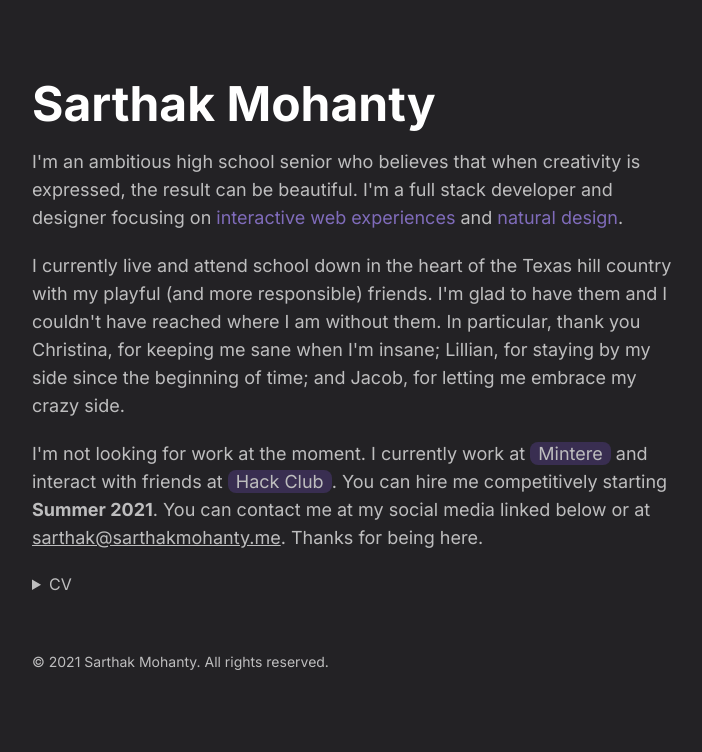
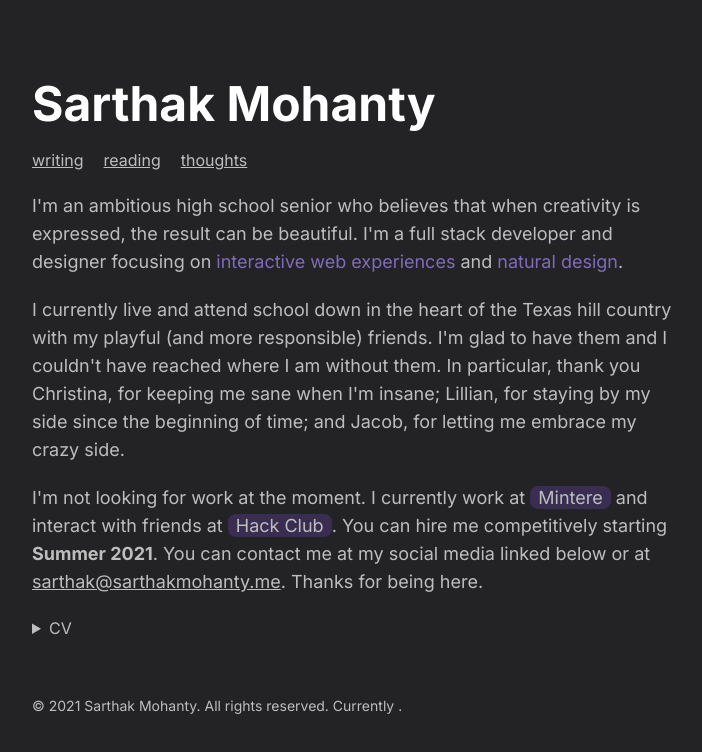
Before and after one commit to sarthaktexas/website-v3, a Next.js app: page / in a window 1280 px wide. Shown: the top 752 px of the page, without its empty margins (288-990 px from the left). Built offline with nearby package versions, Linux system fonts and the light colour scheme; no server answers.

Commit message:
✨ footer has live status from HC slack

```diff
--- a/components/Footer.js
+++ b/components/Footer.js
@@ -1,7 +1,13 @@
+import useSWR from 'swr'
+import fetcher from '../lib/fetcher'
+
 export default function Footer() {
+
+    const { data } = useSWR('/api/status', fetcher);
+
     return (
         <div className="mt-4 text-sm opacity-70">
-            &copy; {new Date().getFullYear()} Sarthak Mohanty. All rights reserved.
+            &copy; {new Date().getFullYear()} Sarthak Mohanty. All rights reserved. Currently {data?.status}{data?.status.charAt(data?.status.length - 1) === '.' ? '' : '.'}
         </div>
     )
 }
--- /dev/null
+++ b/components/Nav.js
@@ -0,0 +1,26 @@
+import Link from 'next/link'
+
+export default function Nav() {
+
+    const links = [
+        { href: 'https://medium.com/@sarthaktexas', label: 'writing' },
+        { href: '/', label: 'reading' },
+        { href: '/', label: 'thoughts'}
+    ]
+
+    return (
+        <nav>
+            <ul className="flex flex-wrap space-x-5 mt-6 sm:mt-0">
+                {links.map(({ href, label }) => (
+                    <li key={`${href}${label}`} className="list-none pointer-events-auto p-0 m-0">
+                        <Link href={href}>
+                            <a className="underline">
+                                {label}
+                            </a>
+                        </Link>
+                    </li>
+                ))}
+            </ul>
+        </nav>
+    )
+}
--- /dev/null
+++ b/lib/fetcher.js
@@ -0,0 +1,4 @@
+export default async function Fetcher(...args) {
+    const res = await fetch(...args);
+    return res.json();
+}
--- a/package.json
+++ b/package.json
@@ -9,10 +9,12 @@
   },
   "dependencies": {
     "autoprefixer": "^10.2.3",
+    "axios": "^0.21.1",
     "next": "10.0.5",
     "postcss": "^8.2.4",
     "react": "17.0.1",
     "react-dom": "17.0.1",
+    "swr": "^0.4.0",
     "tailwindcss": "^2.0.2"
   }
 }
--- a/pages/api/hello.js
+++ /dev/null
@@ -1,6 +0,0 @@
-// Next.js API route support: https://nextjs.org/docs/api-routes/introduction
-
-export default (req, res) => {
-  res.statusCode = 200
-  res.json({ name: 'John Doe' })
-}
--- /dev/null
+++ b/pages/api/status.js
@@ -0,0 +1,45 @@
+import { get } from 'axios'
+
+export default async (req, res) => {
+  const data = await get('https://slack.com/api/users.profile.get', {
+    headers: {
+      'Content-type': 'application/x-www-form-urlencoded',
+      'Authorization': 'Bearer ' + process.env.SLACK_USER_TOKEN
+    },
+    params: {
+      user: process.env.SLACK_USER_ID
+    }
+  })
+  res.statusCode = 200
+  let status = data.data.profile.status_text;
+  let statusEmoji = await getEmoji(data.data.profile.status_emoji);
+  let statusWithEmoji = statusEmoji + ' ' + status
+  res.json({
+    status: status,
+    statusEmoji: statusEmoji,
+    statusWithEmoji: statusWithEmoji,
+  })
+}
+
+async function getEmoji(slackEmoji) {
+  switch (slackEmoji) {
+    case ':thought_balloon:':
+      return '💭'
+      break;
+    case ':building_construction:':
+      return '🏗'
+      break;
+    case ':headphones:':
+      return '🎧'
+      break;
+    case ':zzz:':
+      return '💤'
+      break;
+    case ':pencil:':
+      return '📝'
+      break;
+    default:
+      return ''
+      break;
+  }
+}
--- a/pages/index.js
+++ b/pages/index.js
@@ -1,5 +1,6 @@
 import Head from '../components/Head'
 import Footer from '../components/Footer'
+import Nav from '../components/Nav'
 
 export default function Home() {
   return (
@@ -8,6 +9,7 @@ export default function Home() {
       <main className="my-10 md:mt-20 md:mb-10 px-10 md:px-0 md:w-1/2 mx-auto">
         <section className="flex flex-col space-y-5">
           <h1 className="font-bold text-5xl">Sarthak Mohanty</h1>
+          <Nav />
           <p className="p">I'm an ambitious high school senior who believes that when creativity is expressed, the result can be beautiful. I'm a full stack developer and designer focusing on <span>interactive web experiences</span> and <span>natural design</span>.</p>
           <p className="p">I currently live and attend school down in the heart of the Texas hill country with my playful (and more responsible) friends. I'm glad to have them and I couldn't have reached where I am without them. In particular, thank you Christina, for keeping me sane when I'm insane; Lillian, for staying by my side since the beginning of time; and Jacob, for letting me embrace my crazy side.</p>
           <p className="p">I'm not looking for work at the moment. I currently work at <a className="a" href="https://mintere.com" target="_blank">Mintere</a> and interact with friends at <a className="a" href="https://hackclub.com" target="_blank">Hack Club</a>. You can hire me competitively starting <b>Summer 2021</b>. You can contact me at my social media linked below or at <a href="mailto:sarthak@sarthakmohanty.me" target="_blank">sarthak@sarthakmohanty.me</a>. Thanks for being here.</p>
```
Also changed, not shown: 1 other file (tests, documents, lock files or other folders).
